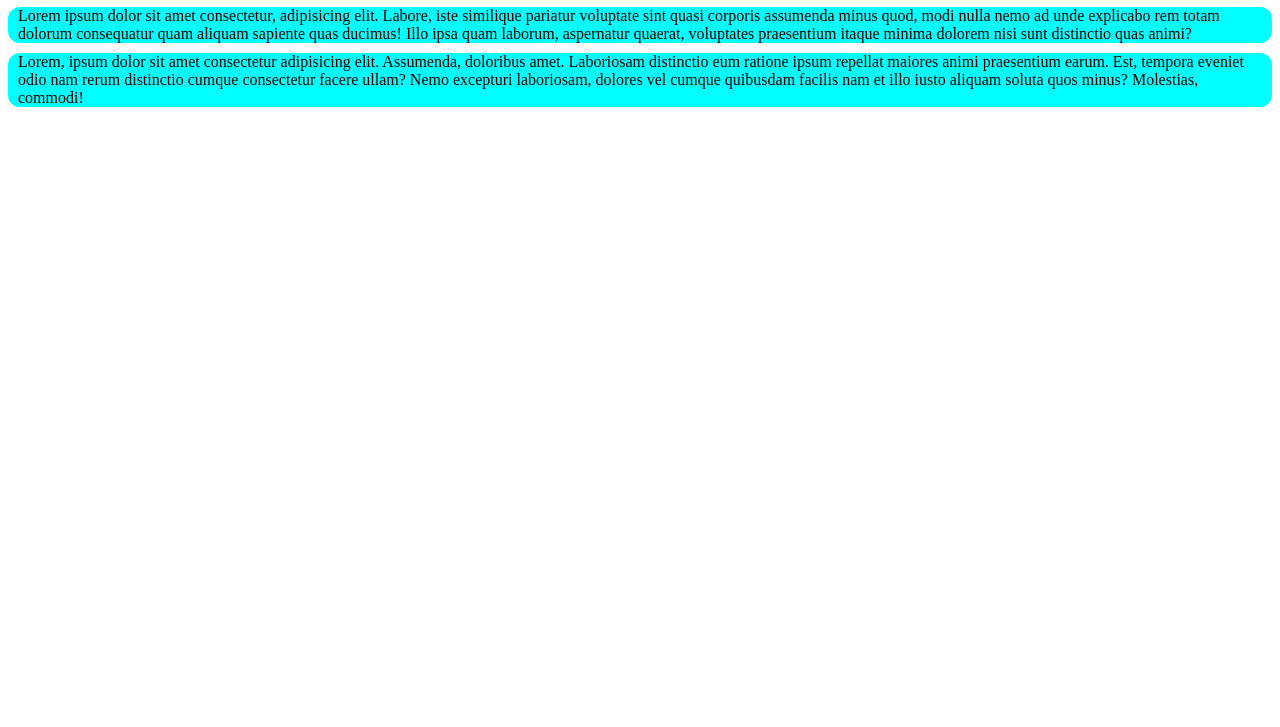
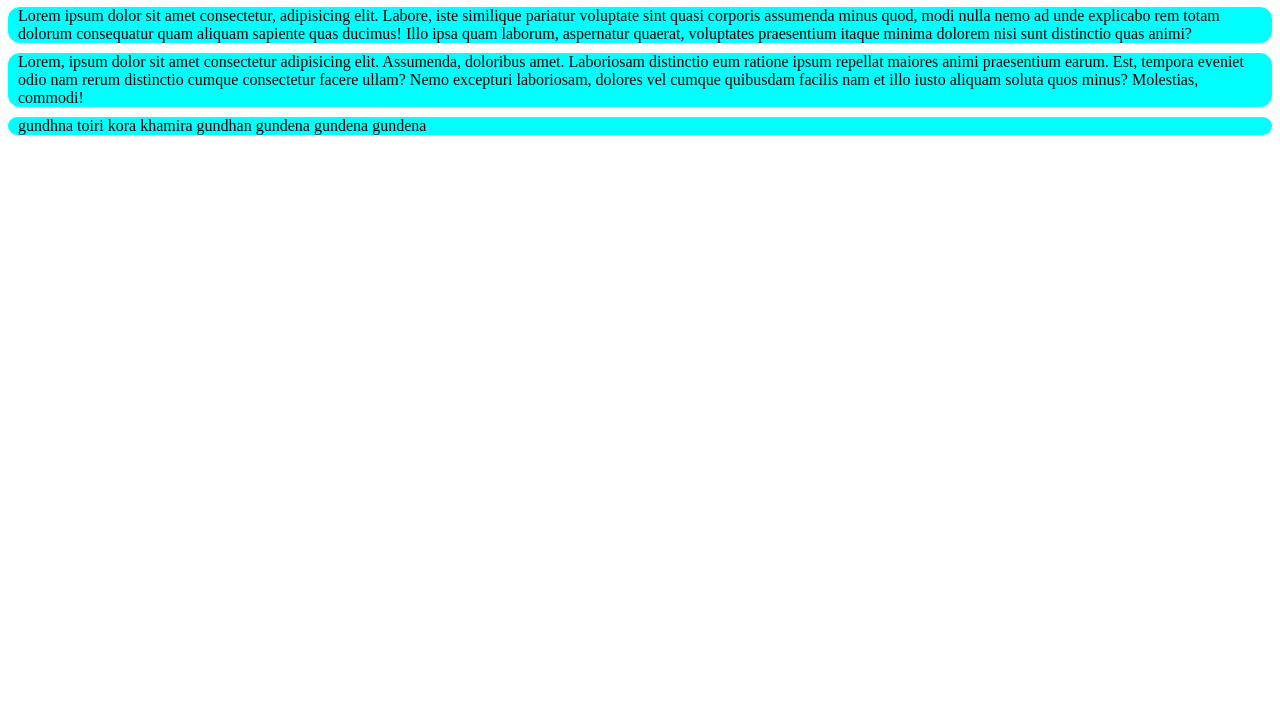
Before and after one commit to abdulawalnur/my-mathanosto-website, a plain HTML site: page index.html in a window 1280 px wide. Shown: the part 73-800 px from the top of the page. Drawn offline with Linux system fonts and the light colour scheme.

Commit message:
toiri khamira

```diff
--- a/index.html
+++ b/index.html
@@ -14,5 +14,8 @@
     <div>
         <p>Lorem, ipsum dolor sit amet consectetur adipisicing elit. Assumenda, doloribus amet. Laboriosam distinctio eum ratione ipsum repellat maiores animi praesentium earum. Est, tempora eveniet odio nam rerum distinctio cumque consectetur facere ullam? Nemo excepturi laboriosam, dolores vel cumque quibusdam facilis nam et illo iusto aliquam soluta quos minus? Molestias, commodi!</p>
     </div>
+    <div>
+        <p>gundhna toiri kora khamira gundhan gundena gundena gundena</p>
+    </div>
 </body>
 </html>
```
